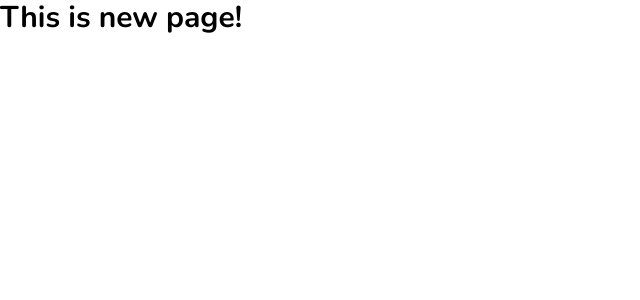
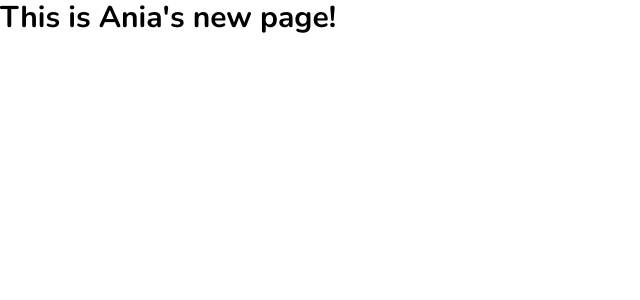
Before and after one commit to Olekroz/doctors, a Vue app: page /new in a window 1280 px wide. Shown: the top 300 px of the page, without its empty margins (0-640 px from the left). Built offline with nearby package versions, Linux system fonts and the light colour scheme.

Commit message:
Ania's changes

```diff
--- a/src/components/NewPage.vue
+++ b/src/components/NewPage.vue
@@ -1,5 +1,5 @@
 <template>
-  <h1>This is new page!</h1>
+  <h1>This is Ania's new page!</h1>
 </template>
 
 <script lang="ts">
```
